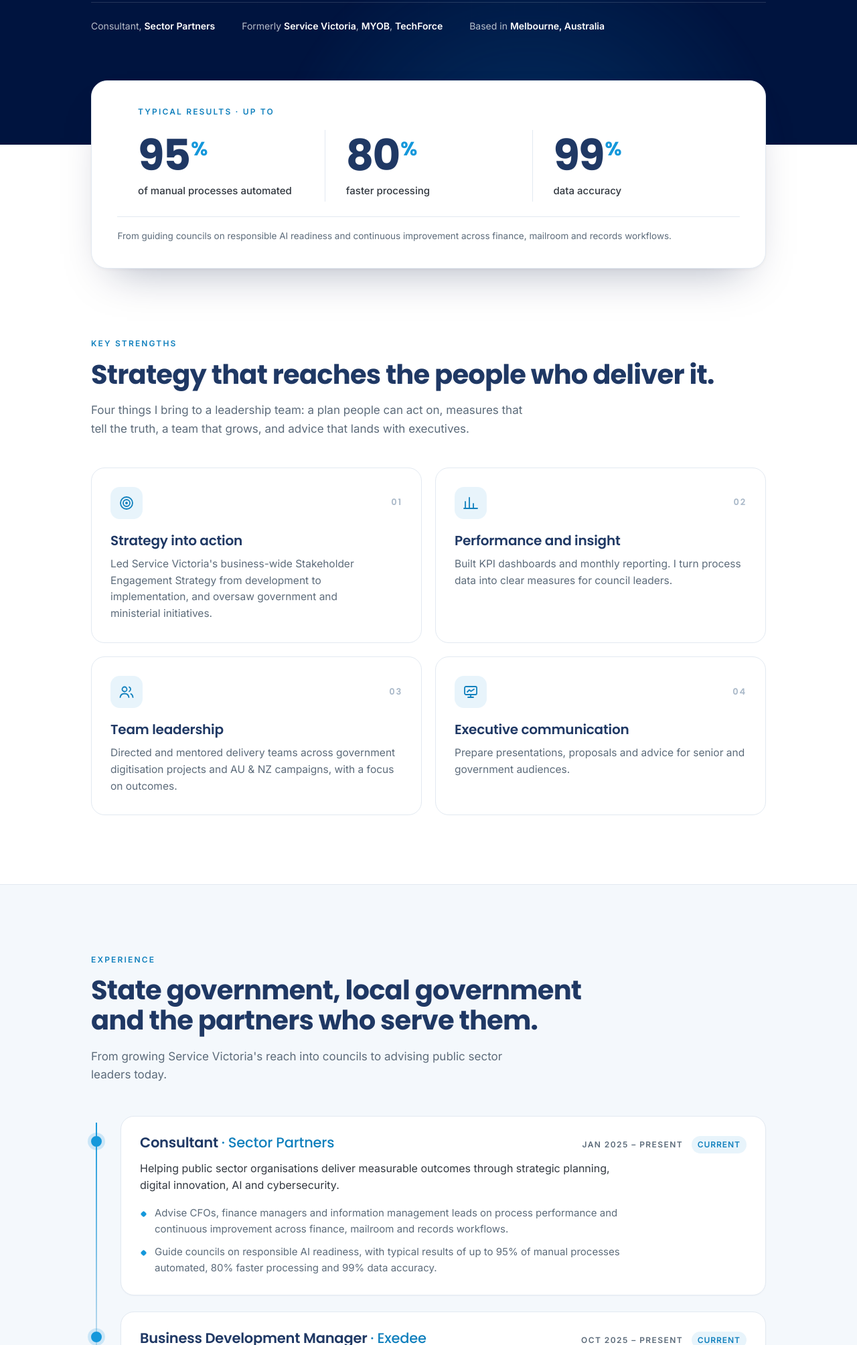
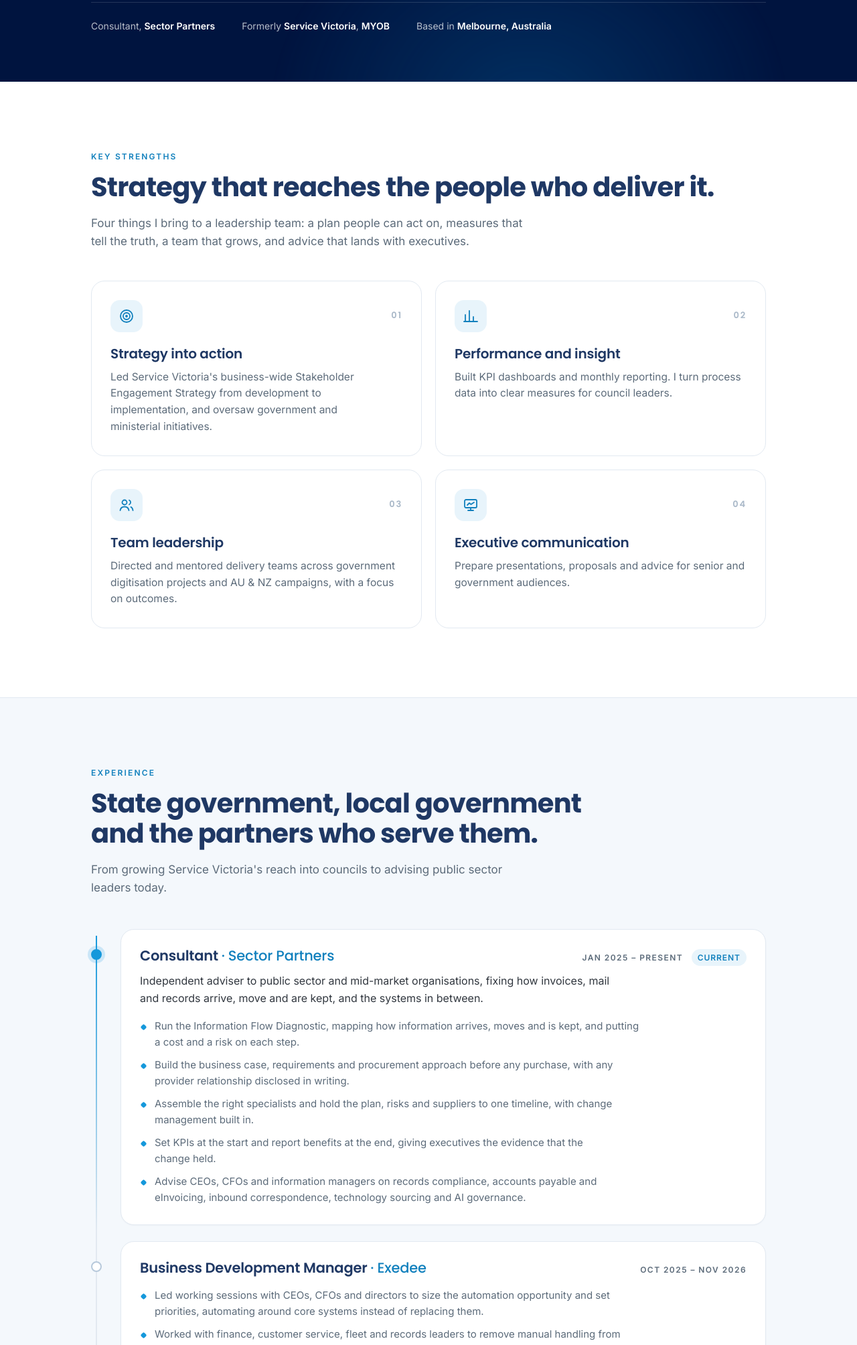
Before and after one commit to justin-roselt/justinroselt-com, a plain HTML site: page index.html in a window 1280 px wide. Shown: the part 792-2800 px from the top of the page at 67% size. Drawn offline with Linux system fonts and the light colour scheme.

Commit message:
Update index.html

```diff
--- a/index.html
+++ b/index.html
@@ -62,7 +62,7 @@ a{color:var(--blue-dark)}
 .orbs{position:absolute;inset:-30% -10% auto -10%;height:150%;z-index:0;background:radial-gradient(48% 42% at 16% 10%,rgba(21,152,219,.36),transparent 62%),radial-gradient(42% 46% at 84% 28%,rgba(11,45,114,.85),transparent 66%),radial-gradient(38% 40% at 60% 90%,rgba(6,106,171,.32),transparent 66%);filter:blur(6px);animation:drift 26s ease-in-out infinite alternate}
 .gridlines{position:absolute;inset:0;z-index:1;pointer-events:none;background-image:linear-gradient(rgba(255,255,255,.045) 1px,transparent 1px),linear-gradient(90deg,rgba(255,255,255,.045) 1px,transparent 1px);background-size:64px 64px;-webkit-mask-image:radial-gradient(78% 62% at 50% 34%,#000 20%,transparent 78%);mask-image:radial-gradient(78% 62% at 50% 34%,#000 20%,transparent 78%)}
 @keyframes drift{0%{transform:translate3d(0,0,0) scale(1)}100%{transform:translate3d(-3%,2%,0) scale(1.08)}}
-.hero-in{position:relative;z-index:2;padding-top:clamp(52px,7vw,96px);padding-bottom:clamp(120px,13vw,168px)}
+.hero-in{position:relative;z-index:2;padding-top:clamp(52px,7vw,96px);padding-bottom:clamp(44px,6vw,72px)}
 .hero-grid{display:grid;grid-template-columns:minmax(0,1.25fr) minmax(0,.75fr);gap:clamp(32px,5vw,72px);align-items:center}
 .hero .eyebrow{color:var(--sky);margin-bottom:18px}
 .hero h1{font-size:clamp(36px,5vw,60px);line-height:1.06;font-weight:700;color:#fff;letter-spacing:-.025em;max-width:16ch}
@@ -84,25 +84,6 @@ a{color:var(--blue-dark)}
   .hero-grid{grid-template-columns:1fr}
   .portrait{justify-self:start;width:min(78%,300px);order:-1;margin-bottom:8px}
   .portrait figcaption{left:auto;right:-22px}
-}
-
-/* Results band */
-.results{position:relative;z-index:3;margin-top:clamp(-96px,-8vw,-72px)}
-.results-card{background:#fff;border:1px solid var(--line);border-radius:24px;box-shadow:0 2px 4px rgba(0,20,63,.04),0 32px 64px -32px rgba(0,20,63,.35);padding:clamp(24px,3vw,36px) clamp(20px,3vw,40px)}
-.results-eyebrow{margin:0 0 18px;padding-left:clamp(12px,2.4vw,32px)}
-.results-grid{display:grid;grid-template-columns:repeat(3,minmax(0,1fr))}
-.stat{padding:6px clamp(12px,2.4vw,32px)}
-.stat+.stat{border-left:1px solid var(--line)}
-.stat b{display:block;font-family:var(--display);font-weight:700;font-size:clamp(40px,5.4vw,64px);line-height:1;letter-spacing:-.03em;color:var(--navy-700)}
-.stat b sup{font-size:.45em;color:var(--blue);margin-left:2px;vertical-align:top;position:relative;top:.25em}
-.stat span{display:block;margin-top:10px;font-size:15px;font-weight:500;color:var(--ink);line-height:1.4}
-.results-note{margin-top:22px;padding-top:18px;border-top:1px solid var(--line);font-size:13.5px;color:var(--muted)}
-@media (max-width:640px){
-  .results-grid{grid-template-columns:1fr}
-  .stat{padding:16px 4px;display:flex;align-items:baseline;gap:16px}
-  .stat b{min-width:2.6ch}
-  .stat span{margin-top:0}
-  .stat+.stat{border-left:0;border-top:1px solid var(--line)}
 }
 
 /* Strengths */
@@ -262,27 +243,13 @@ a{color:var(--blue-dark)}
     </div>
     <div class="trust">
       <span>Consultant, <strong>Sector Partners</strong></span>
-      <span>Formerly <strong>Service Victoria</strong>, <strong>MYOB</strong>, <strong>TechForce</strong></span>
+      <span>Formerly <strong>Service Victoria</strong>, <strong>MYOB</strong></span>
       <span>Based in <strong>Melbourne, Australia</strong></span>
     </div>
   </div>
 </header>
 
 <main>
-
-<section class="results" aria-label="Typical results">
-  <div class="wrap">
-    <div class="results-card reveal">
-      <span class="eyebrow results-eyebrow">Typical results · up to</span>
-      <div class="results-grid">
-        <div class="stat"><b>95<sup>%</sup></b><span>of manual processes automated</span></div>
-        <div class="stat"><b>80<sup>%</sup></b><span>faster processing</span></div>
-        <div class="stat"><b>99<sup>%</sup></b><span>data accuracy</span></div>
-      </div>
-      <p class="results-note">From guiding councils on responsible AI readiness and continuous improvement across finance, mailroom and records workflows.</p>
-    </div>
-  </div>
-</section>
 
 <section id="strengths" class="section">
   <div class="wrap">
@@ -339,30 +306,33 @@ a{color:var(--blue-dark)}
             <h3>Consultant <span>· Sector Partners</span></h3>
             <span class="when">Jan 2025 – Present <i>Current</i></span>
           </div>
-          <p class="role-sum">Helping public sector organisations deliver measurable outcomes through strategic planning, digital innovation, AI and cybersecurity.</p>
+          <p class="role-sum">Independent adviser to public sector and mid-market organisations, fixing how invoices, mail and records arrive, move and are kept, and the systems in between.</p>
           <ul class="bullets">
-            <li>Advise CFOs, finance managers and information management leads on process performance and continuous improvement across finance, mailroom and records workflows.</li>
-            <li>Guide councils on responsible AI readiness, with typical results of up to 95% of manual processes automated, 80% faster processing and 99% data accuracy.</li>
-          </ul>
-        </div>
-      </li>
-      <li class="role now reveal">
-        <div class="role-card">
-          <div class="role-head">
-            <h3>Business Development Manager <span>· Exedee</span></h3>
-            <span class="when">Oct 2025 – Present <i>Current</i></span>
-          </div>
-          <ul class="bullets">
-            <li>Lead working sessions with CEOs, CFOs and directors to size the automation opportunity and set priorities, automating around core systems instead of replacing them.</li>
-            <li>Work with finance, customer service, fleet and records leaders to remove manual handling from high-volume flows.</li>
-            <li>Open and close commercial opportunities with councils, government suppliers and mid-market organisations across AU &amp; NZ.</li>
+            <li>Run the Information Flow Diagnostic, mapping how information arrives, moves and is kept, and putting a cost and a risk on each step.</li>
+            <li>Build the business case, requirements and procurement approach before any purchase, with any provider relationship disclosed in writing.</li>
+            <li>Assemble the right specialists and hold the plan, risks and suppliers to one timeline, with change management built in.</li>
+            <li>Set KPIs at the start and report benefits at the end, giving executives the evidence that the change held.</li>
+            <li>Advise CEOs, CFOs and information managers on records compliance, accounts payable and eInvoicing, inbound correspondence, technology sourcing and AI governance.</li>
           </ul>
         </div>
       </li>
       <li class="role reveal">
         <div class="role-card">
           <div class="role-head">
-            <h3>Business Development Manager <span>· TechForce</span></h3>
+            <h3>Business Development Manager <span>· Exedee</span></h3>
+            <span class="when">Oct 2025 – Nov 2026</span>
+          </div>
+          <ul class="bullets">
+            <li>Led working sessions with CEOs, CFOs and directors to size the automation opportunity and set priorities, automating around core systems instead of replacing them.</li>
+            <li>Worked with finance, customer service, fleet and records leaders to remove manual handling from high-volume flows.</li>
+            <li>Opened and closed commercial opportunities with councils, government suppliers and mid-market organisations across AU &amp; NZ.</li>
+          </ul>
+        </div>
+      </li>
+      <li class="role reveal">
+        <div class="role-card">
+          <div class="role-head">
+            <h3>Business Development Manager <span>· TechForce Services</span></h3>
             <span class="when">Jun 2024 – Nov 2024</span>
           </div>
           <ul class="bullets">
@@ -530,6 +500,7 @@ a{color:var(--blue-dark)}
         <a href="tel:+61425404464">+61 425 404 464</a>
         <a href="https://www.linkedin.com/in/justinroselt/" target="_blank" rel="noopener">LinkedIn</a>
         <a href="https://sector-partners.com/" target="_blank" rel="noopener">Sector Partners</a>
+        <a href="https://thewebmonsters.com.au/" target="_blank" rel="noopener">The Web Monsters</a>
       </div>
       <small>© 2026 Justin Roselt · Melbourne, Australia</small>
     </div>
```
